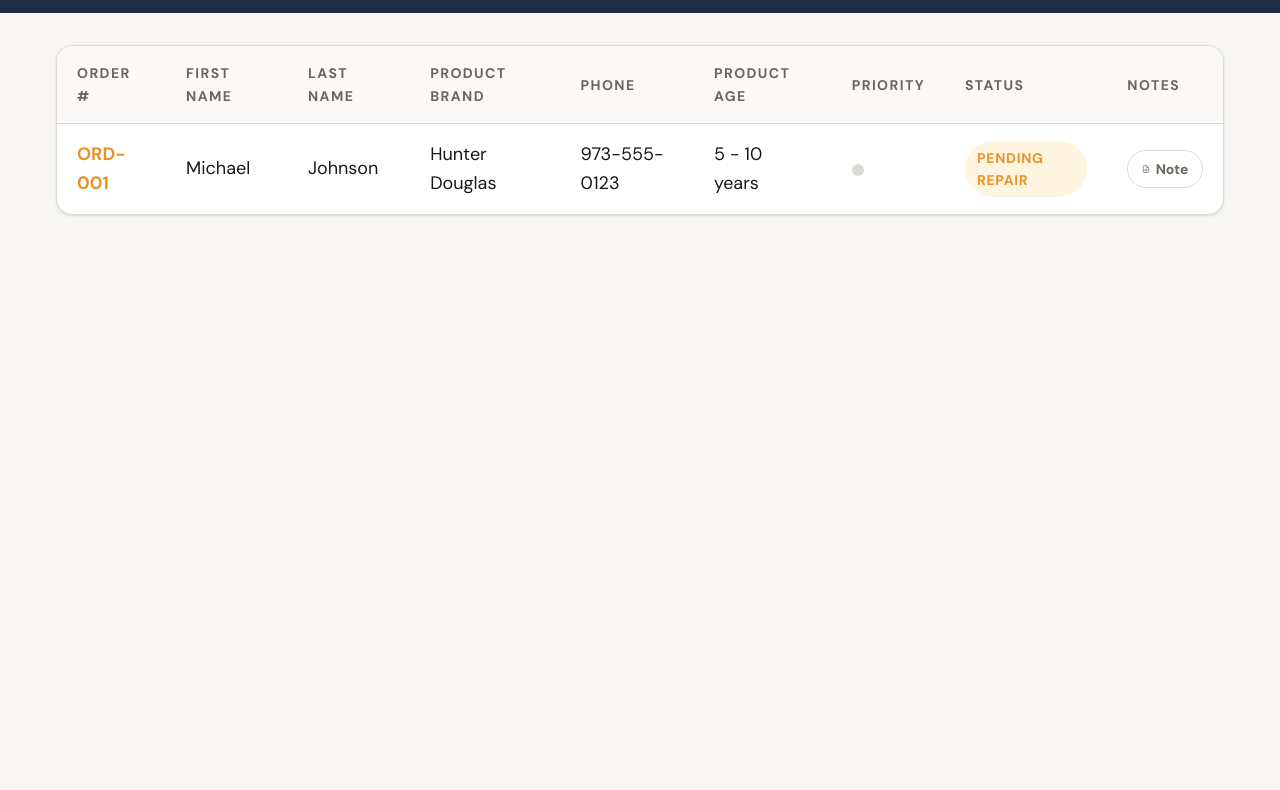
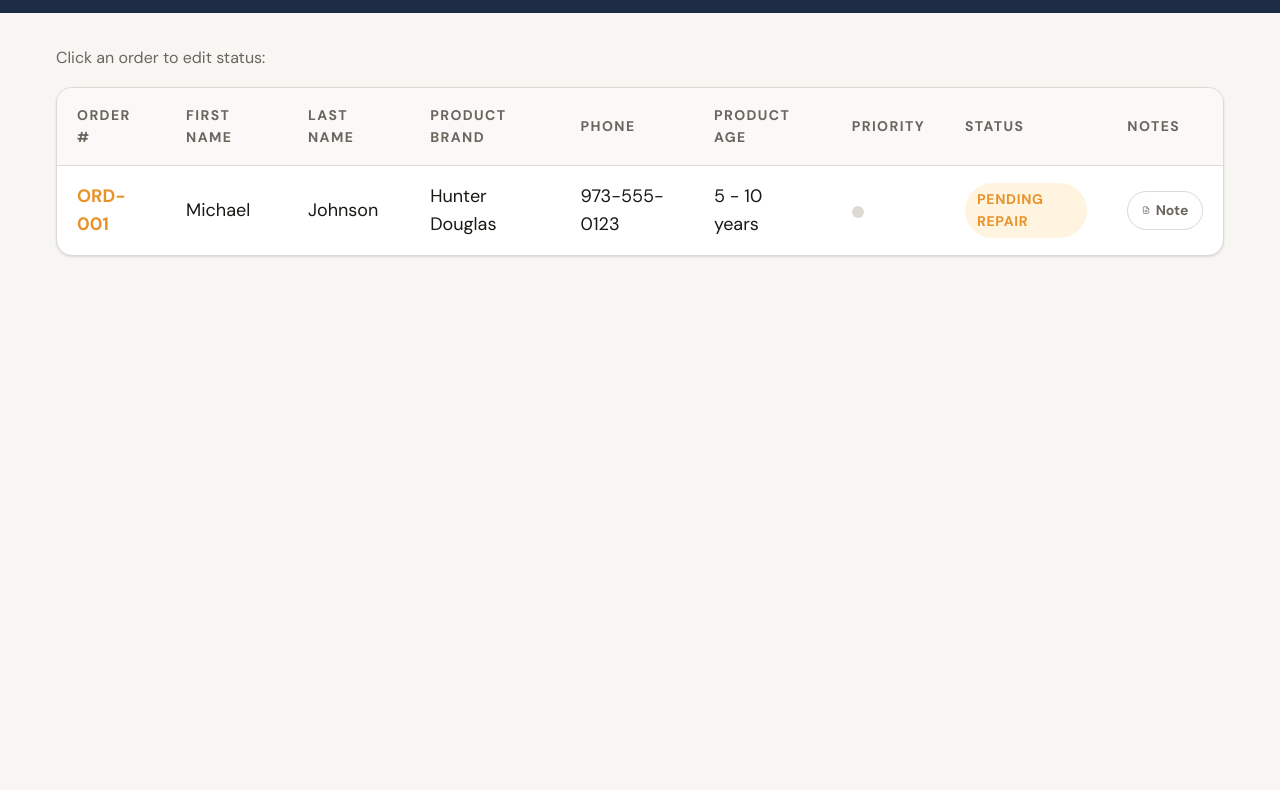
Before and after one commit to lucz33n/theshadedr, a plain HTML site: page orders.html in a window 1280 px wide. Shown: the part 91-881 px from the top of the page. Drawn offline with Linux system fonts and the light colour scheme; a web font is replaced by a local one.

Commit message:
add status instruction text to orders page

```diff
--- a/orders.html
+++ b/orders.html
@@ -24,6 +24,7 @@
   <main class="orders-page">
     <div class="orders-container">
       <div class="container">
+        <p style="margin-bottom: 1rem; color: var(--color-text-muted); font-size: var(--text-sm);">Click an order to edit status:</p>
         <div class="orders-table-wrap">
           <table class="orders-table">
             <thead>
```
